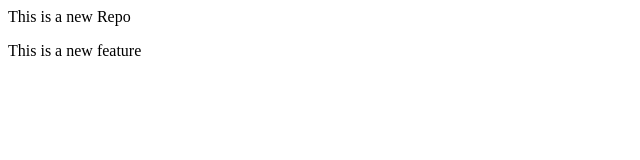
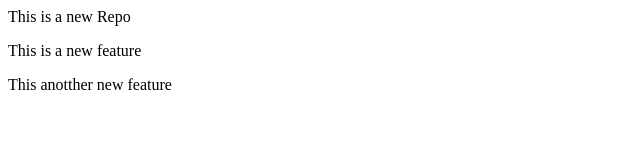
Before and after one commit to MaheshGurjar12/LocalRepo, a plain HTML site: page index.html in a window 1280 px wide. Shown: the whole page, without its empty margins (0-640 px from the left). Drawn offline with Linux system fonts and the light colour scheme.

Commit message:
another new feature

```diff
--- a/index.html
+++ b/index.html
@@ -1,2 +1,3 @@
 <p>This is a new Repo</p>
 <p>This is a new feature</p>
+<p>This anotther new feature</p>
```
